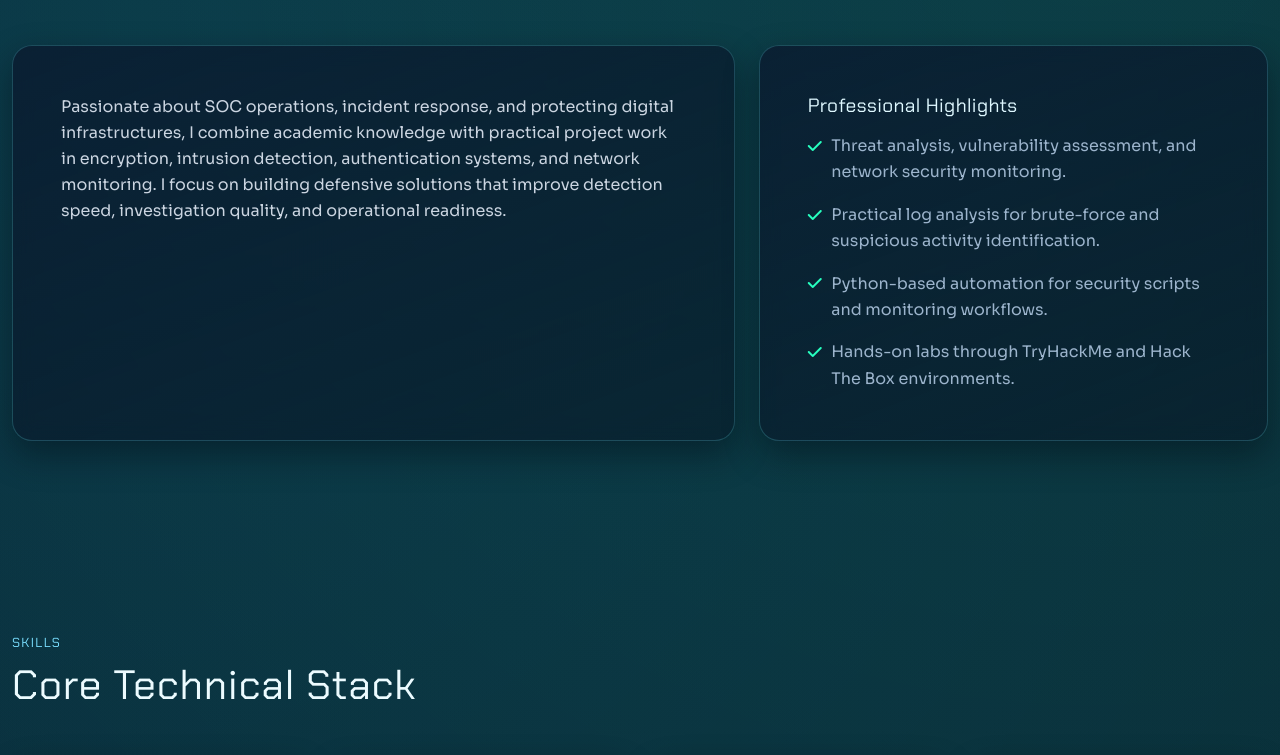
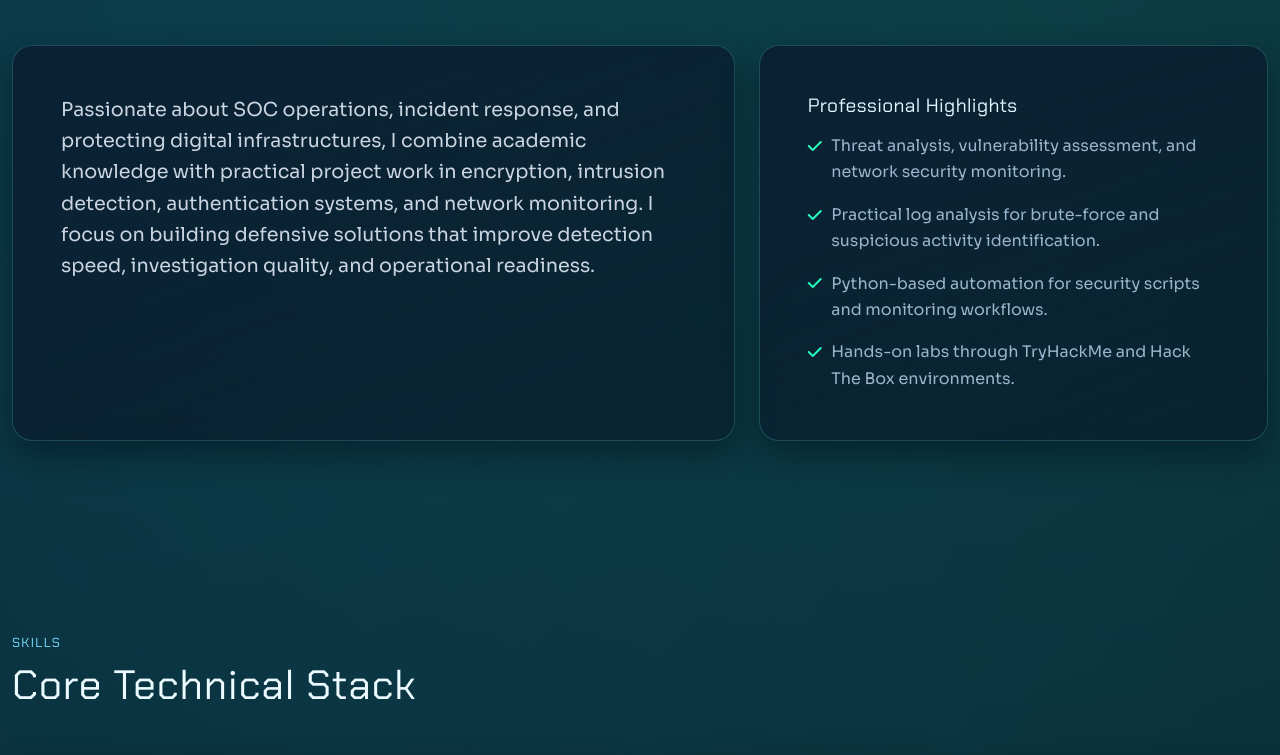
Before and after one commit to abdelm0hsen/abdelm0hsen.github.io, a plain HTML site: page index.html in a window 1280 px wide. Shown: the part 1025-1780 px from the top of the page. Drawn offline with nearby package versions, Linux system fonts and the light colour scheme.

Commit message:
Increase About section text size

```diff
--- a/index.html
+++ b/index.html
@@ -127,7 +127,7 @@
         <div class="row g-4">
           <div class="col-lg-7 reveal">
             <div class="glass-card p-4 p-md-5 h-100">
-              <p class="mb-0 leading-relaxed text-slate-300">
+              <p class="mb-0 leading-relaxed text-slate-300 about-lead">
                 Passionate about SOC operations, incident response, and protecting digital infrastructures, I combine academic knowledge
                 with practical project work in encryption, intrusion detection, authentication systems, and network monitoring. I focus on
                 building defensive solutions that improve detection speed, investigation quality, and operational readiness.
--- a/style.css
+++ b/style.css
@@ -209,6 +209,12 @@ body {
   color: var(--text-muted);
   max-width: 680px;
   line-height: 1.8;
+}
+
+.about-lead {
+  font-size: clamp(1.06rem, 0.45vw + 0.96rem, 1.2rem);
+  line-height: 1.95;
+  color: #c4dbef;
 }
 
 .hero-contacts {
```
